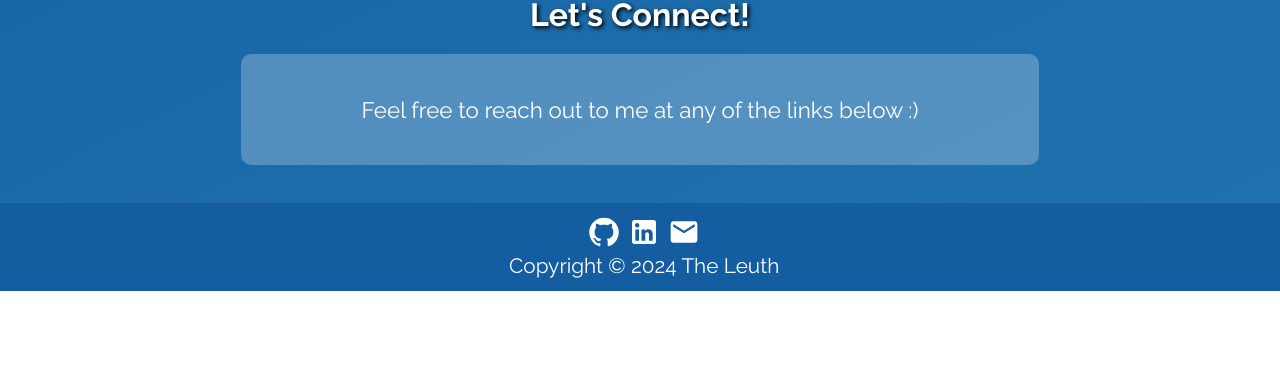
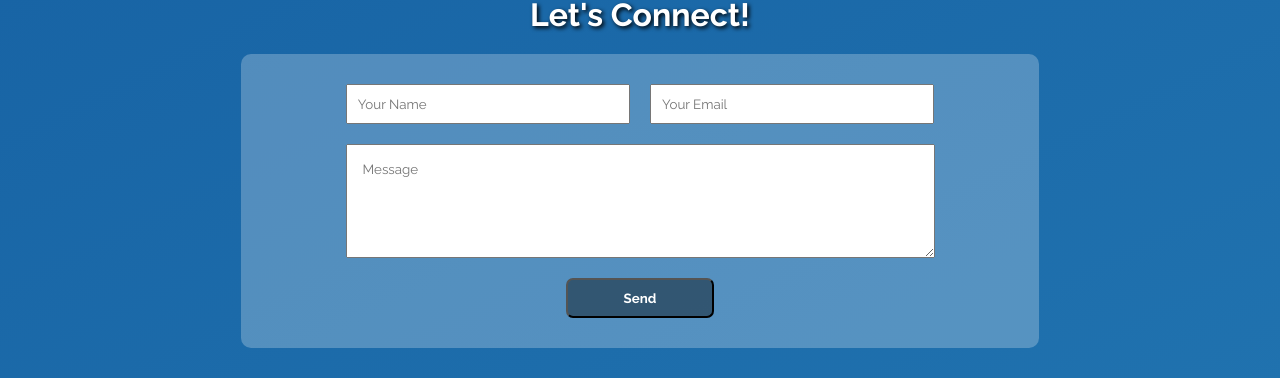
Before and after one commit to louiecasula/Portfolio, a React (Create React App) app: page / in a window 1280 px wide. Shown: the part 2633-3011 px from the top of the page. Before the commit the page ends 2924 px from the top, so only its background shows below. Built offline with nearby package versions, Linux system fonts and the light colour scheme; a web font is replaced by a local one.

Commit message:
Added contact form and styling.

```diff
--- /dev/null
+++ b/src/pages/Contact.css
@@ -0,0 +1,65 @@
+form {
+    display: flex;
+    flex-direction: column;
+    justify-content: center;
+    align-items: center;
+    gap: 20px;
+    padding: 10px;
+}
+
+.input-group {
+    display: flex;
+    gap: 20px;
+    width: 159%;
+    justify-content: space-between;
+}
+
+form input {
+    font-family: 'Raleway';
+    width: 50%;
+    padding: 10px;
+}
+
+form textarea {
+    font-family: 'Raleway';
+    width: 150%;
+    min-height: 80px;
+    padding: 16px;
+    resize: vertical;
+}
+
+form button {
+    font-family: 'Raleway';
+    font-weight: bold;
+    background-color: #00000068;
+    color: #FFFFFF;
+    width: 40%;
+    padding: 10px 20px;
+    border-radius: 7px;
+    cursor: pointer;
+    transition: background-color 0.2s ease;
+}
+
+form button:hover {
+    background-color: #FFFFFF38;
+}
+
+@media (max-width: 768px) {
+    .input-group {
+        flex-direction: column;
+        align-items: center;
+        gap: 10px;
+    }
+
+    form input {
+        width: 80%;
+    }
+
+    form textarea {
+        width: 120%;
+    }
+
+    form button {
+        width: 100%;
+    }
+}
--- a/src/pages/Contact.js
+++ b/src/pages/Contact.js
@@ -1,5 +1,5 @@
 import React from 'react';
-// import './Contact.css';
+import './Contact.css';
 
 function Contact() {
     return (
@@ -7,9 +7,14 @@ function Contact() {
             <hr/>
             <h1>Let's Connect!</h1>
             <div className="about-block text-container">
-                <p>
-                    Feel free to reach out to me at any of the links below :)
-                </p>
+                <form action="https://formspree.io/f/mvoeeyvr" method="POST">
+                    <div class="input-group">
+                        <input type="text" name="name" placeholder="Your Name" required />
+                        <input type="email" name="email" placeholder="Your Email" required />
+                    </div>
+                    <textarea name="message" placeholder="Message" required></textarea>
+                    <button type="submit">Send</button>
+                </form>
             </div>
         </div>
     )
```
